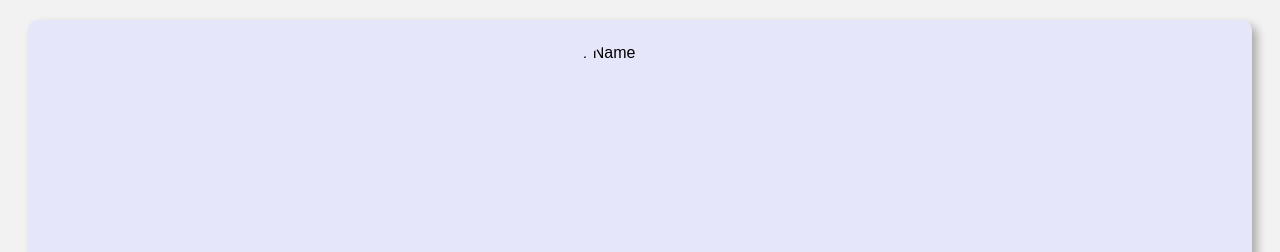
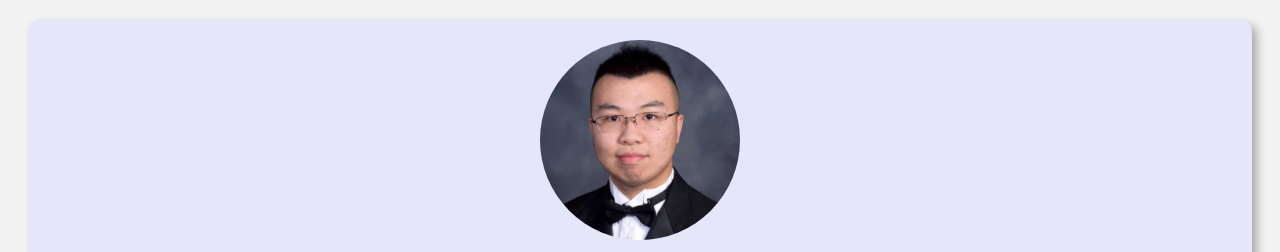
Before and after one commit to KobeGuo99/iXPrework, a plain HTML site: page index.html in a window 1280 px wide. Shown: the top 252 px of the page. Drawn offline with Linux system fonts and the light colour scheme; the site is published under a folder, as on GitHub Pages, so addresses that start at the root find nothing.

Commit message:
fixing img

```diff
--- a/index.html
+++ b/index.html
@@ -11,7 +11,7 @@
 <body>
     <div class="main__container">
         <section class="section__personal">
-            <img src="/assets/kobe_picture.jpeg" alt="Your Name" class="personal__image">
+            <img src="./assets/kobe_picture.jpeg" alt="Kobe's profile picture" class="personal__image">
 
             <div class="personal__description">
                 <h1 class="description__name">Kobe Guo</h1>
```
